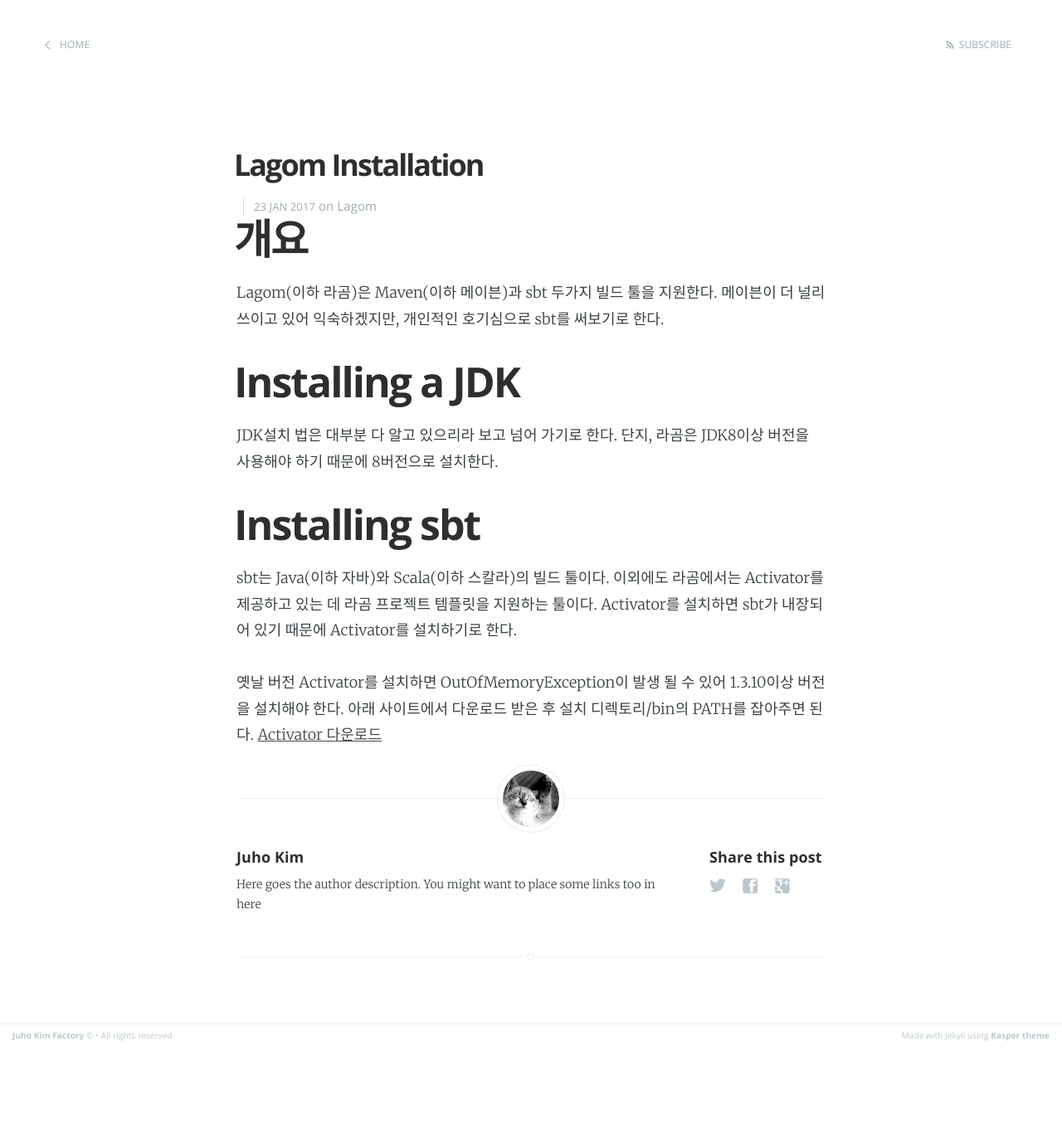
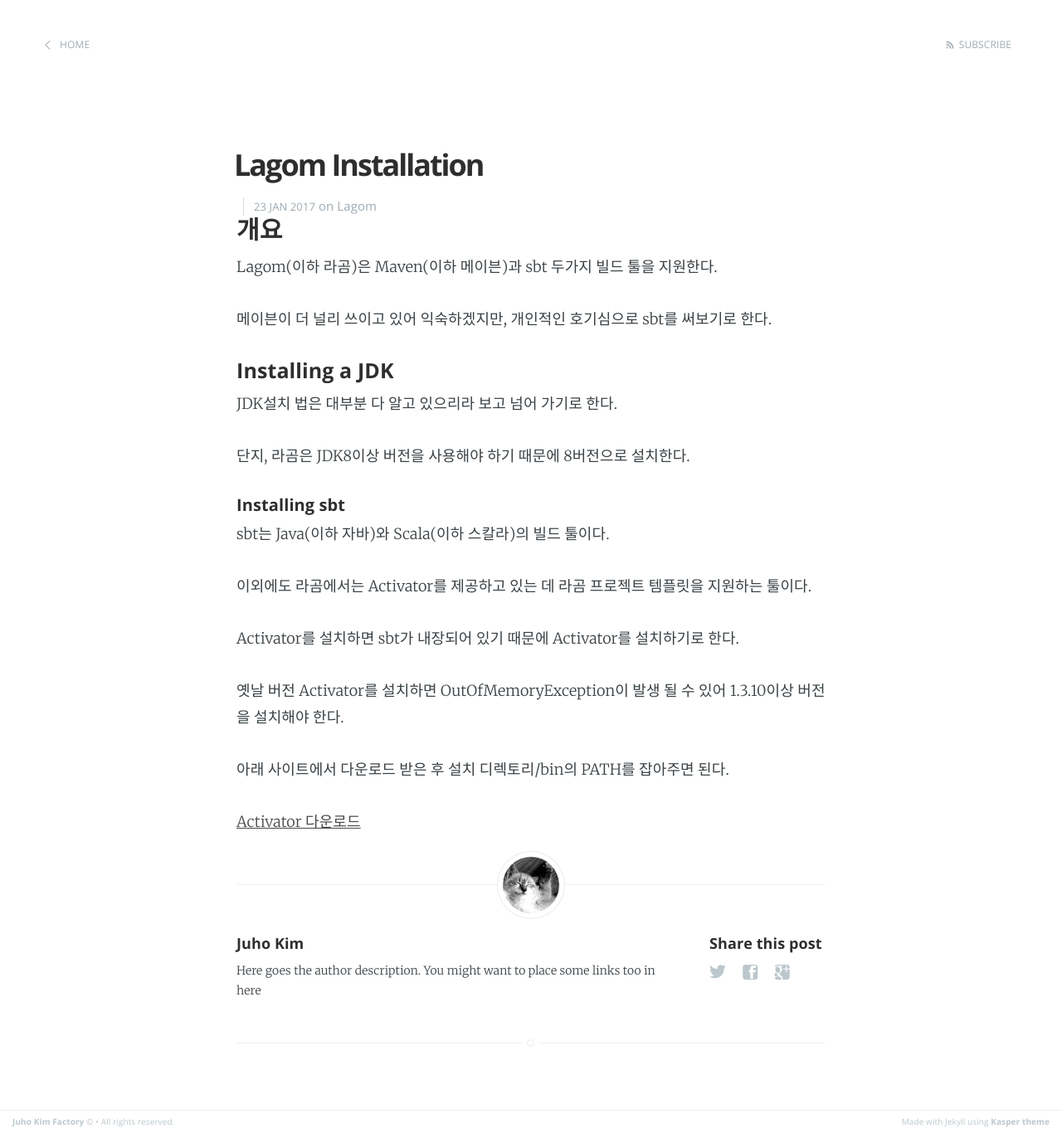
Before and after one commit to juho0719/juho0719.github.io, a Jekyll site: the page built from _posts/2017-01-23-lagom-install.md, in a window 1280 px wide. Shown: the whole page at 83% size. Built offline with Jekyll 4.4.1, drawn with Linux system fonts in a browser that asks for light colours; our own code applies the rules of GitHub Pages for plain Markdown files; before the commit the page ends 1262 px from its top, so only the background shows below that.

Commit message:
엔터키 한번씩 더 추가.

```diff
--- a/_posts/2017-01-23-lagom-install.md
+++ b/_posts/2017-01-23-lagom-install.md
@@ -4,22 +4,33 @@
 categories: Lagom
 ---
 
-# 개요
+### 개요
 
 Lagom(이하 라곰)은 Maven(이하 메이븐)과 sbt 두가지 빌드 툴을 지원한다.
+
 메이븐이 더 널리 쓰이고 있어 익숙하겠지만, 개인적인 호기심으로 sbt를 써보기로 한다.
 
-# Installing a JDK
+
+#### Installing a JDK
+
 
 JDK설치 법은 대부분 다 알고 있으리라 보고 넘어 가기로 한다.
+
 단지, 라곰은 JDK8이상 버전을 사용해야 하기 때문에 8버전으로 설치한다.
 
-# Installing sbt
+
+##### Installing sbt
+
 
 sbt는 Java(이하 자바)와 Scala(이하 스칼라)의 빌드 툴이다.
+
 이외에도 라곰에서는 Activator를 제공하고 있는 데 라곰 프로젝트 템플릿을 지원하는 툴이다.
+
 Activator를 설치하면 sbt가 내장되어 있기 때문에 Activator를 설치하기로 한다.
 
+
 옛날 버전 Activator를 설치하면 OutOfMemoryException이 발생 될 수 있어 1.3.10이상 버전을 설치해야 한다.
+
 아래 사이트에서 다운로드 받은 후 설치 디렉토리/bin의 PATH를 잡아주면 된다.
+
 [Activator 다운로드](https://www.lightbend.com/activator/download)
```
